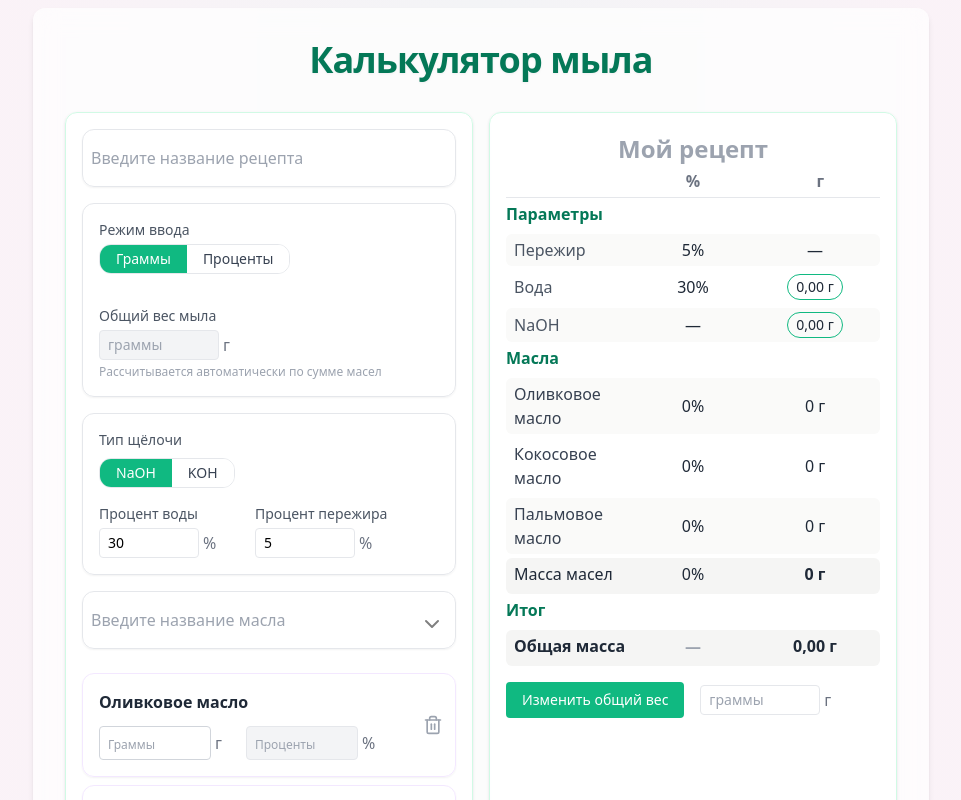
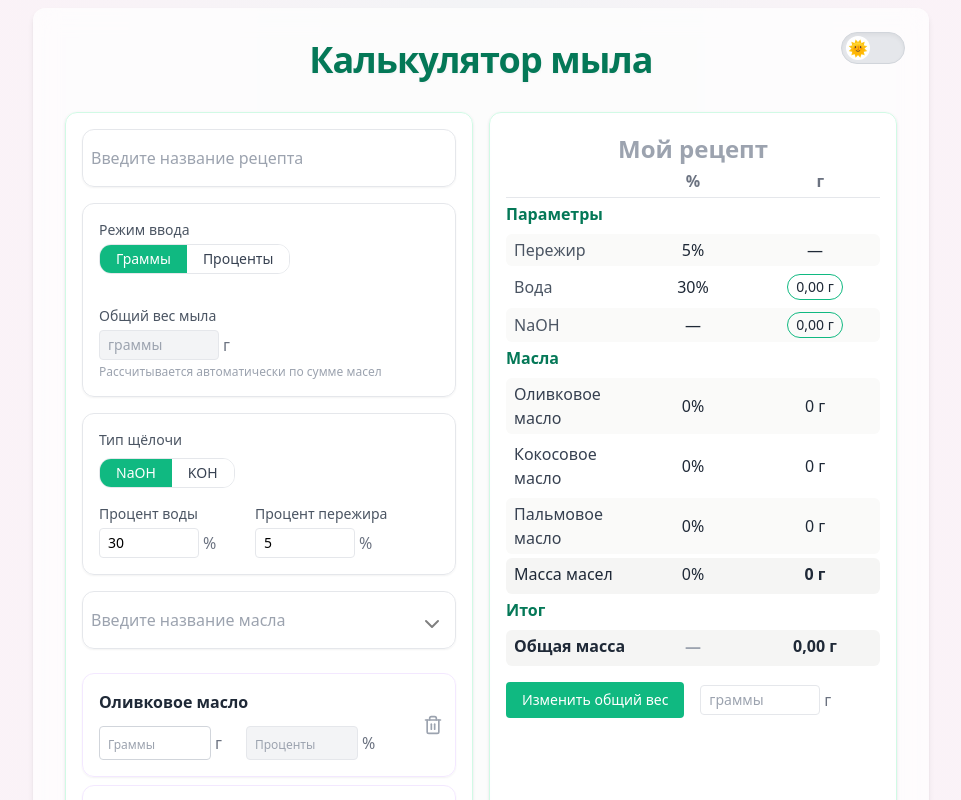
Before and after one commit to zheleznikov/sava-savon-soap, a React (Vite) app: page / in a window 1280 px wide. Shown: the top 800 px of the page, without its empty margins (159-1120 px from the left). Built offline with nearby package versions, Linux system fonts and the light colour scheme.

Commit message:
basic params updated

```diff
--- a/src/app/App.tsx
+++ b/src/app/App.tsx
@@ -1,18 +1,21 @@
 import "../index.css";
 import {Calculator} from "../pages/Calculator";
 import {FC} from "react";
-import {SoapRecipeProvider} from "./providers/SoapRecipeContext";
 import {layout, theme} from "../shared/styles/layout";
+import {useTheme} from "./providers/ThemeContext";
 
 
 export const App: FC = () => {
+
+    const {appTheme} = useTheme();
+
     return (
-        <SoapRecipeProvider>
-            <main className={`${layout.page} ${theme.light}`}>
-                <section className={layout.wrapper}>
-                    <Calculator />
-                </section>
-            </main>
-        </SoapRecipeProvider>
+        <main className={`${layout.page} ${theme[appTheme]}`}>
+
+            <section className={layout.wrapper}>
+
+                <Calculator/>
+            </section>
+        </main>
     );
 };
--- /dev/null
+++ b/src/app/providers/ThemeContext.tsx
@@ -0,0 +1,43 @@
+import { createContext, useContext, useEffect, useState, ReactNode } from "react";
+
+export type Theme = "light" | "dark";
+
+interface ThemeContextType {
+    appTheme: Theme;
+    toggleTheme: () => void;
+}
+
+const ThemeContext = createContext<ThemeContextType | undefined>(undefined);
+
+export const ThemeProvider = ({ children }: { children: ReactNode }) => {
+    const [appTheme, setAppTheme] = useState<Theme>("light");
+
+    useEffect(() => {
+        const savedTheme = localStorage.getItem("theme") as Theme;
+        if (savedTheme) {
+            setAppTheme(savedTheme);
+            document.documentElement.classList.toggle("dark", savedTheme === "dark");
+        }
+    }, []);
+
+    useEffect(() => {
+        localStorage.setItem("theme", appTheme);
+        document.documentElement.classList.toggle("dark", appTheme === "dark");
+    }, [appTheme]);
+
+    const toggleTheme = () => {
+        setAppTheme(prev => (prev === "light" ? "dark" : "light"));
+    };
+
+    return (
+        <ThemeContext.Provider value={{ appTheme, toggleTheme }}>
+            {children}
+        </ThemeContext.Provider>
+    );
+};
+
+export const useTheme = () => {
+    const context = useContext(ThemeContext);
+    if (!context) throw new Error("useTheme must be used within a ThemeProvider");
+    return context;
+};
--- /dev/null
+++ b/src/feature/theme-handler/ThemeHandler.tsx
@@ -0,0 +1,48 @@
+import {FC} from "react";
+import {useTheme} from "../../app/providers/ThemeContext";
+import {clsx} from "clsx";
+
+export const ThemeHandler: FC = () => {
+    const { appTheme, toggleTheme } = useTheme();
+    const isLight = appTheme === "light";
+
+    // === Layout & position ===
+    const positionClass = "z-50 fixed top-10 right-0 sm:top-6 sm:right-6 hidden sm:flex";
+    const containerBaseClass =
+        "flex items-center px-1 border rounded-full shadow-inner transition-colors duration-300";
+    const containerSizeClass = "w-14 h-7 sm:w-16 sm:h-8";
+    const containerThemeClass = isLight
+        ? "bg-gray-200 border-gray-300"
+        : "bg-gray-800 border-gray-600";
+
+    // === Knob ===
+    const knobBaseClass =
+        "rounded-full transition-all duration-300 flex items-center justify-center";
+    const knobSizeClass = "w-5 h-5 sm:w-6 sm:h-6";
+    const knobTranslateClass = isLight
+        ? "translate-x-0 bg-white text-yellow-400"
+        : "translate-x-6 sm:translate-x-8 bg-gray-700 text-gray-200";
+
+    return (
+        <button
+            onClick={toggleTheme}
+            className={clsx(
+                positionClass,
+                containerBaseClass,
+                containerSizeClass,
+                containerThemeClass
+            )}
+            aria-label="Переключить тему"
+        >
+            <div
+                className={clsx(
+                    knobBaseClass,
+                    knobSizeClass,
+                    knobTranslateClass
+                )}
+            >
+                {isLight ? "🌞" : "🌙"}
+            </div>
+        </button>
+    );
+};
--- a/src/main.tsx
+++ b/src/main.tsx
@@ -1,10 +1,16 @@
-import { StrictMode } from 'react'
-import { createRoot } from 'react-dom/client'
+import {StrictMode} from 'react'
+import {createRoot} from 'react-dom/client'
 import './index.css'
 import {App} from './app/App.tsx'
+import {ThemeProvider} from "./app/providers/ThemeContext";
+import {SoapRecipeProvider} from "./app/providers/SoapRecipeContext";
 
 createRoot(document.getElementById('root')!).render(
-  <StrictMode>
-    <App />
-  </StrictMode>,
+    <StrictMode>
+        <ThemeProvider>
+            <SoapRecipeProvider>
+                <App/>
+            </SoapRecipeProvider>
+        </ThemeProvider>
+    </StrictMode>,
 )
--- a/src/pages/Calculator.tsx
+++ b/src/pages/Calculator.tsx
@@ -4,11 +4,14 @@ import {RecipeSummaryBlock} from "../widgets/recipe-summary/RecipeSummaryBlock";
 import {clsx} from "clsx";
 import {calculator} from "../shared/styles/layout";
 import {localization} from "../shared/config/localization";
+import {ThemeHandler} from "../feature/theme-handler/ThemeHandler";
 
 
 export const Calculator: FC = () => {
+
     return (
-        <section className={clsx(calculator.wrapper.layout, calculator.wrapper.theme.light)}>
+        <section className={clsx(calculator.wrapper.layout, calculator.wrapper.theme.light, "relative")}>
+            <ThemeHandler/>
 
             <header className={clsx(calculator.header.layout, calculator.header.theme.light)}>
                 {localization.ru.calculator.header}
--- a/src/shared/styles/layout.ts
+++ b/src/shared/styles/layout.ts
@@ -25,6 +25,8 @@ export const colors = {
     dark: {
         border: "border border-gray-700",
         bg: "bg-gray-900/50",
+        labelText: "text-gray-600", //todo
+        inputDisabled: "bg-gray-100 text-gray-500 cursor-not-allowed", //todo
         text: "text-white",
         unitText: "text-gray-300",
     },
```
